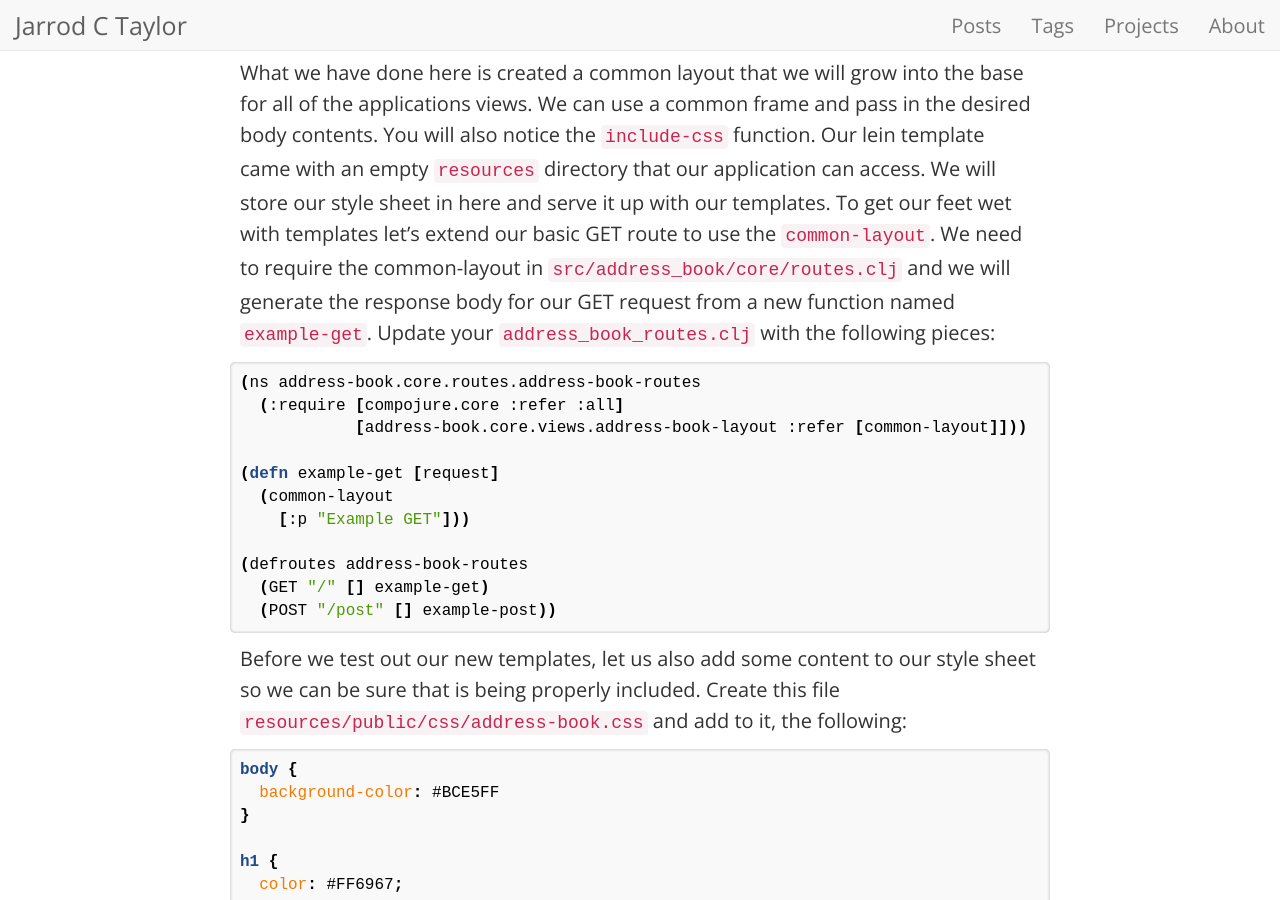
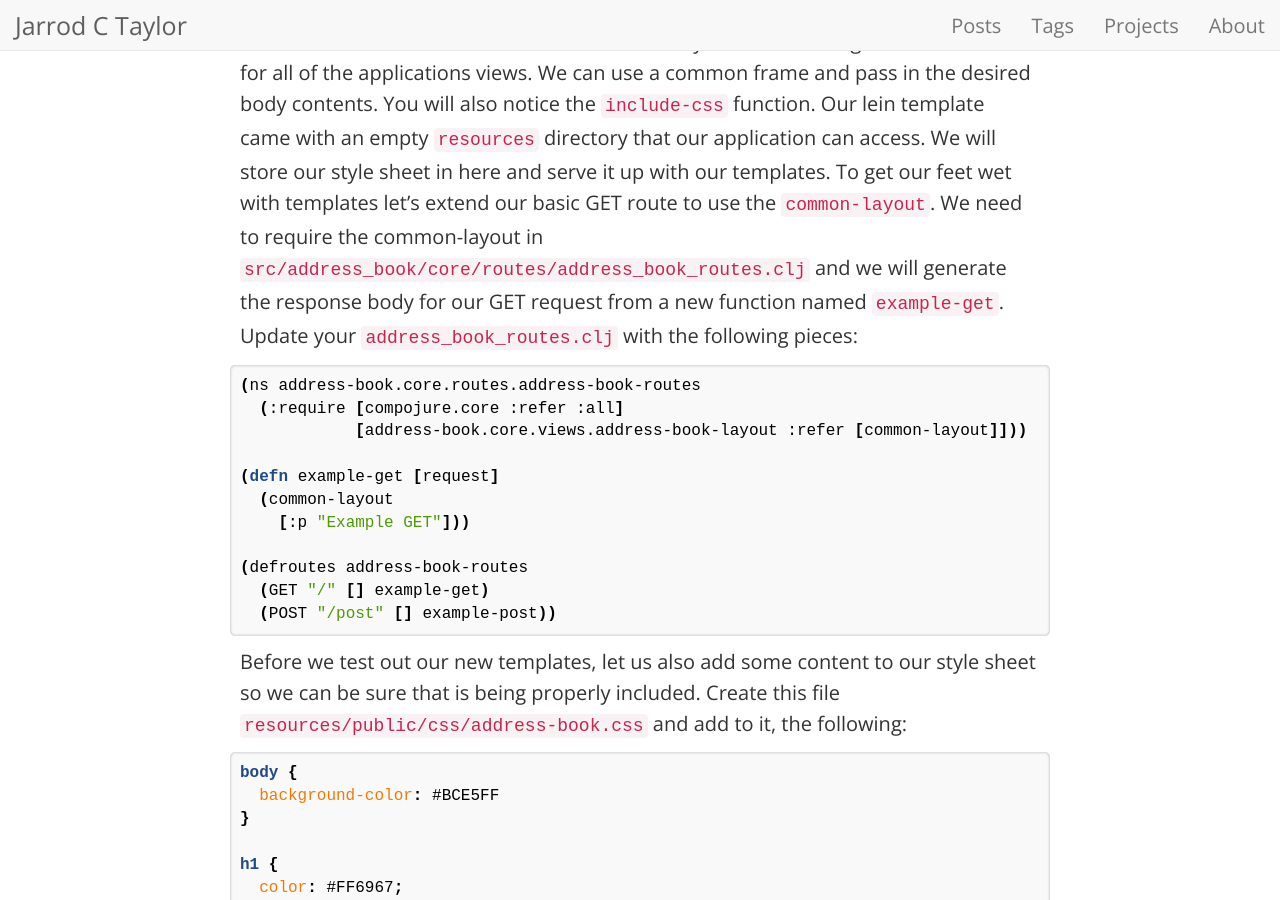
Before and after one commit to JarrodCTaylor/JarrodCTaylor.github.io, a Jekyll site: the page built from _posts/2014-11-22-Compojure-Address-Book-Part-2.markdown, in a window 1280 px wide and 900 px high, scrolled down 2394 px. Built offline with Jekyll 4.4.1, drawn with Linux system fonts in a browser that asks for light colours; nearby versions of some CDN libraries; comment, search, counter and statistics services are not loaded; some of the changed text lies outside the part shown.

Commit message:
Fixed typo(s) in Compojure address book part 2

````diff
--- a/_posts/2014-11-22-Compojure-Address-Book-Part-2.markdown
+++ b/_posts/2014-11-22-Compojure-Address-Book-Part-2.markdown
@@ -107,9 +107,9 @@ lein template came with an empty `resources` directory that our application can
 access. We will store our style sheet in here and serve it up with our
 templates. To get our feet wet with templates let's extend our basic GET route
 to use the `common-layout`. We need to require the common-layout in
-`src/address_book/core/routes.clj` and we will generate the response body for
-our GET request from a new function named `example-get`. Update your
-`address_book_routes.clj` with the following pieces:
+`src/address_book/core/routes/address_book_routes.clj` and we will generate the
+response body for our GET request from a new function named `example-get`.
+Update your `address_book_routes.clj` with the following pieces:
 
 ``` clojure
 (ns address-book.core.routes.address-book-routes
````
Also changed, not shown: other parts of _posts/2014-11-22-Compojure-Address-Book-Part-2.markdown (+1 -1 lines).
